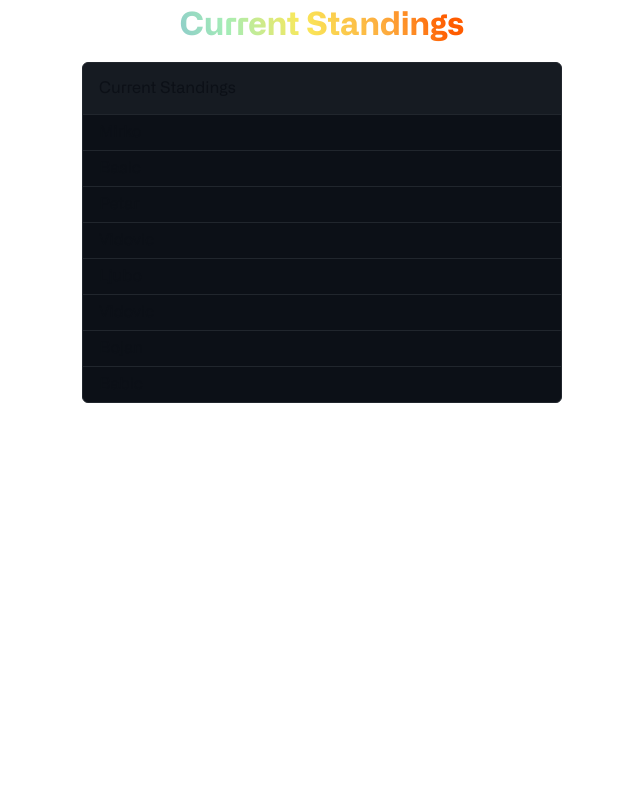
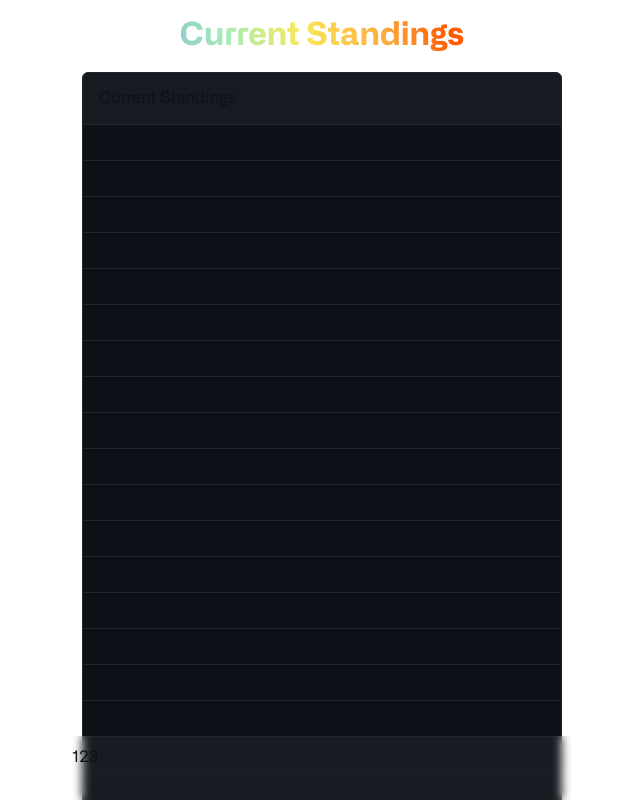
Before and after one commit to b8zeek/bet022, a React (Vite) app: page /standings in a window 1280 px wide. Shown: the top 800 px of the page, without its empty margins (318-958 px from the left). Built offline with nearby package versions, Linux system fonts and the light colour scheme.

Commit message:
Created Footer component.

```diff
--- a/src/App.tsx
+++ b/src/App.tsx
@@ -2,6 +2,7 @@ import styled from 'styled-components'
 import { createBrowserRouter, RouterProvider } from 'react-router-dom'
 
 import { LoginPage, StandingsPage } from './pages'
+import { Footer } from './components'
 
 const router = createBrowserRouter([
   {
@@ -22,6 +23,7 @@ function App() {
   return (
     <Container>
       <RouterProvider router={router} />
+      <Footer />
     </Container>
   )
 }
@@ -29,9 +31,9 @@ function App() {
 const Container = styled.div`
   max-width: 500px;
   width: 100%;
-  min-height: 100vh;
+  min-height: 400vh;
   position: relative;
-  padding: 10px;
+  padding: 20px 10px;
   margin: 0 auto;
 `
 
--- /dev/null
+++ b/src/components/Footer.tsx
@@ -0,0 +1,28 @@
+import styled from 'styled-components'
+
+export function Footer() {
+  return (
+    <Container>
+      <Content>123</Content>
+    </Container>
+  )
+}
+
+const Container = styled.footer`
+  height: 64px;
+  position: fixed;
+  bottom: 0;
+  left: 0;
+  right: 0;
+  padding: 12px 0;
+  background-color: rgba(255, 255, 255, 0.05);
+  backdrop-filter: blur(5px);
+  margin: 0;
+`
+
+const Content = styled.div`
+  max-width: 500px;
+  width: 100%;
+  height: 40px;
+  margin: 0 auto;
+`
--- a/src/components/Table.tsx
+++ b/src/components/Table.tsx
@@ -5,6 +5,30 @@ export function Table() {
     <Container>
       <Header>Current Standings</Header>
       <Body>
+        <Row>Mirko</Row>
+        <Row>Basic</Row>
+        <Row>Petar</Row>
+        <Row>Vidovic</Row>
+        <Row>Ljubo</Row>
+        <Row>Vidovic</Row>
+        <Row>Bojan</Row>
+        <Row>Babic</Row>
+        <Row>Mirko</Row>
+        <Row>Basic</Row>
+        <Row>Petar</Row>
+        <Row>Vidovic</Row>
+        <Row>Ljubo</Row>
+        <Row>Vidovic</Row>
+        <Row>Bojan</Row>
+        <Row>Babic</Row>
+        <Row>Mirko</Row>
+        <Row>Basic</Row>
+        <Row>Petar</Row>
+        <Row>Vidovic</Row>
+        <Row>Ljubo</Row>
+        <Row>Vidovic</Row>
+        <Row>Bojan</Row>
+        <Row>Babic</Row>
         <Row>Mirko</Row>
         <Row>Basic</Row>
         <Row>Petar</Row>
--- a/src/components/index.ts
+++ b/src/components/index.ts
@@ -2,3 +2,4 @@ export * from './Heading'
 export * from './Table'
 export * from './Paragraph'
 export * from './Input'
+export * from './Footer'
```
